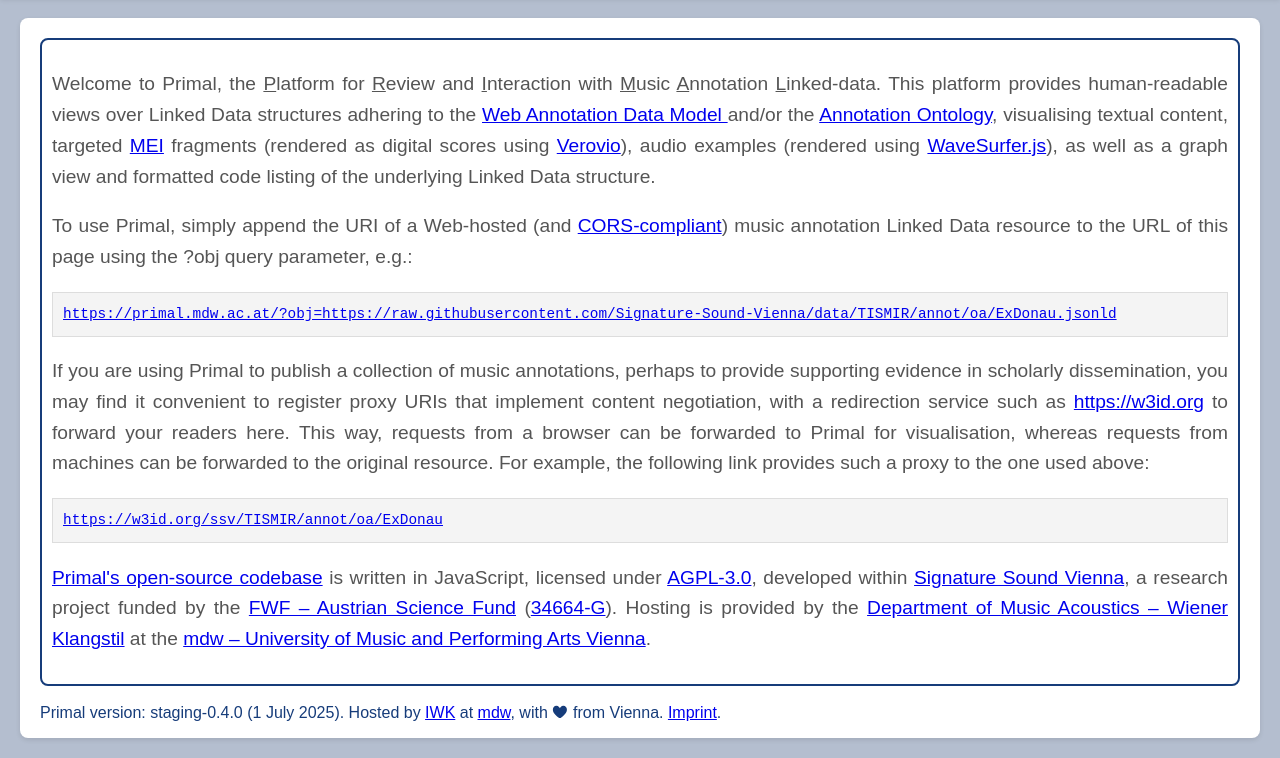
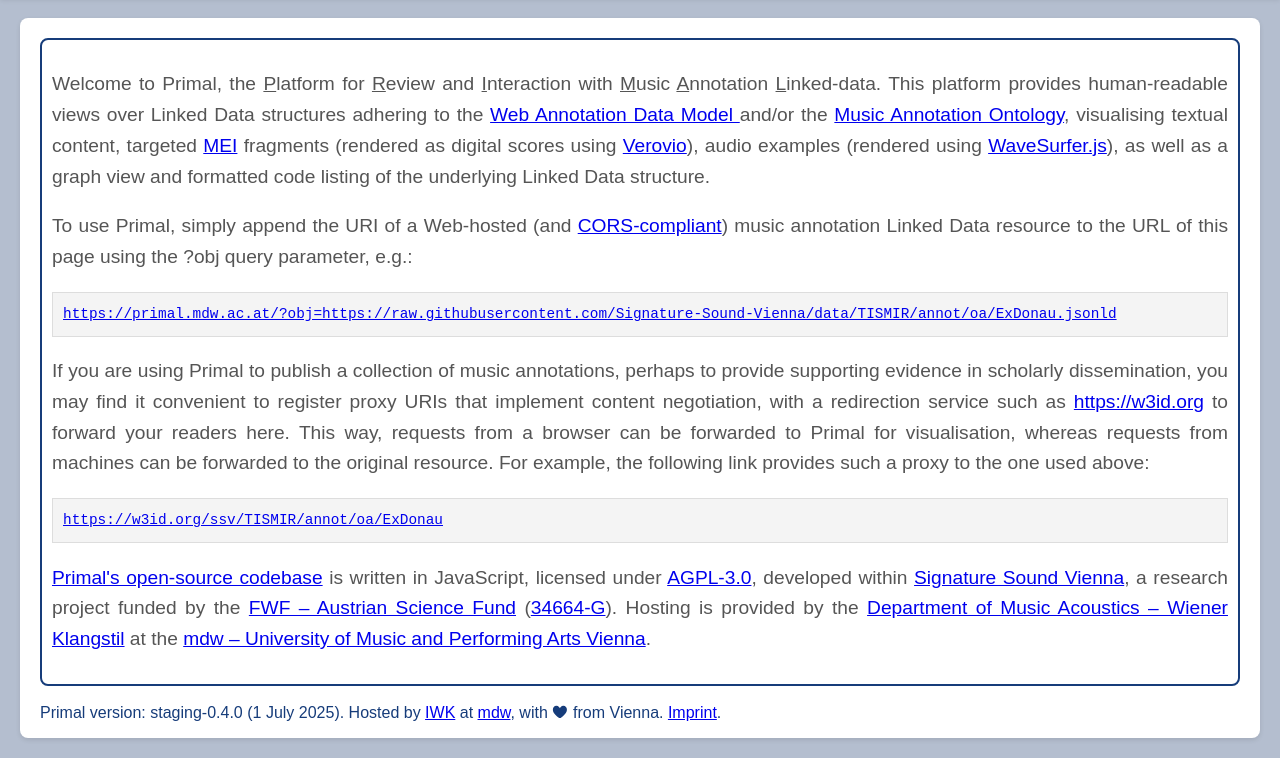
Before and after one commit to iwk-digital/primal, a plain HTML site: page index.html in a window 1280 px wide. Shown: the part 146-904 px from the top of the page. Drawn offline with nearby package versions, Linux system fonts and the light colour scheme; a script that the page names is missing.

Commit message:
Fix typo

```diff
--- a/index.html
+++ b/index.html
@@ -108,7 +108,7 @@
             href="https://domestic-beethoven.eu/dissemination/"
             target="_blank"
           >
-            Annotation Ontology</a
+            Music Annotation Ontology</a
           >, visualising textual content, targeted
           <a href="https://music-encoding.org" target="_blank">MEI</a> fragments
           (rendered as digital scores using
```
